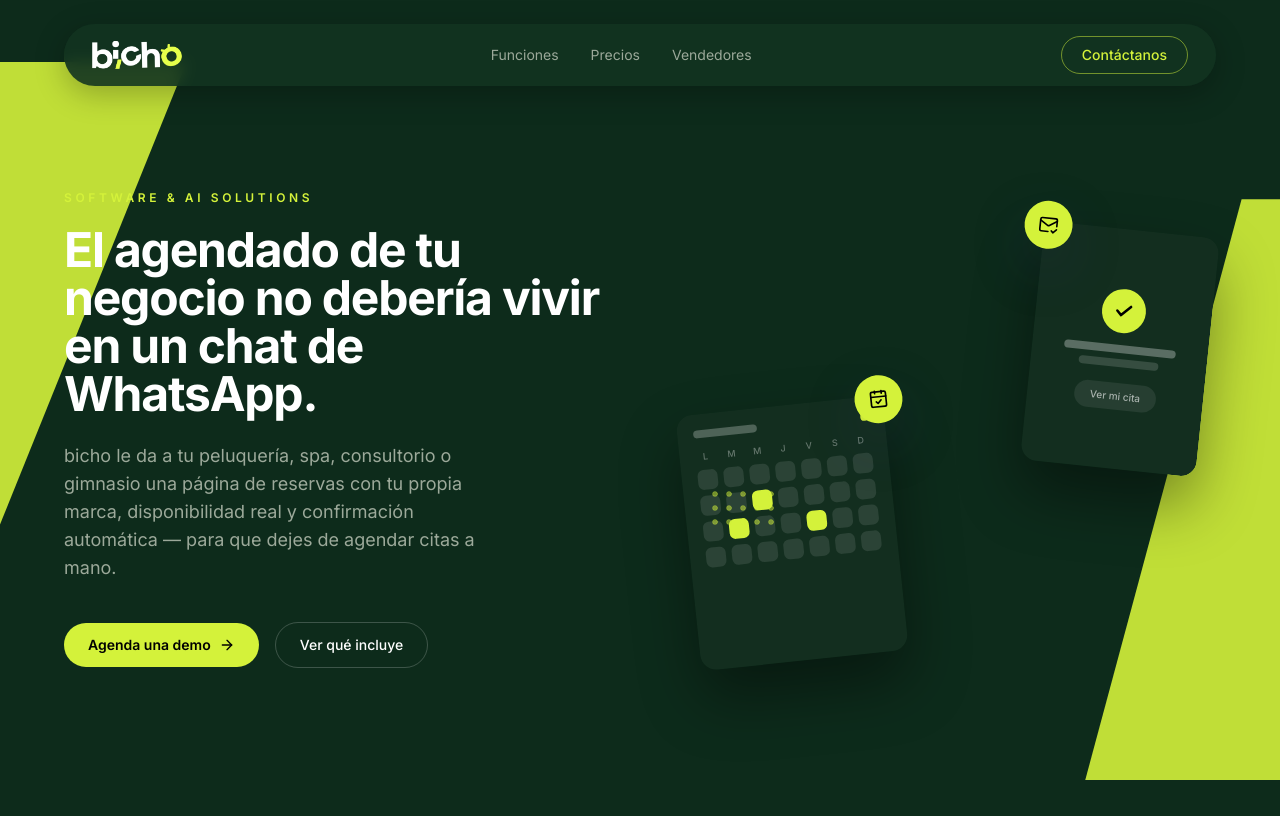
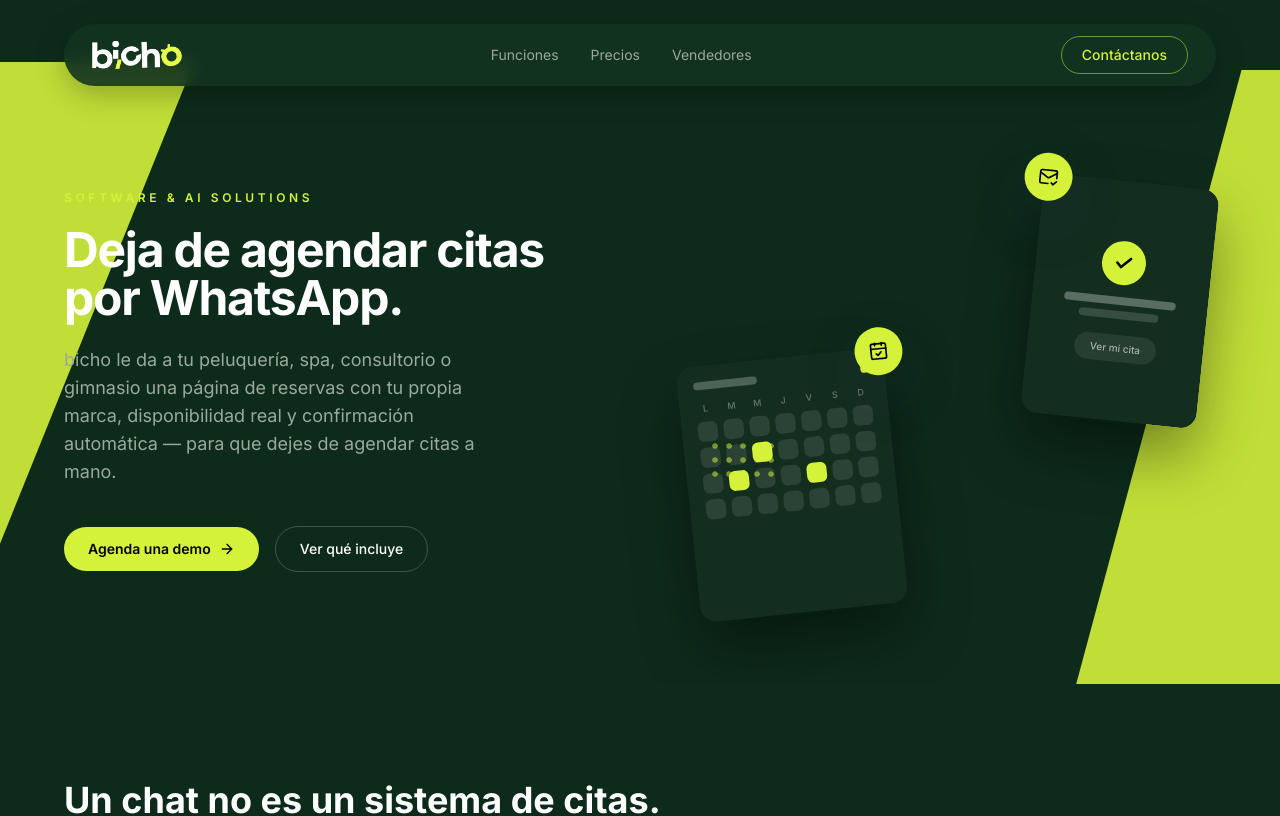
Before and after one commit to Brb6754/BICHO, a Next.js app: page / in a window 1280 px wide. Shown: the top 816 px of the page. Built offline with nearby package versions, Linux system fonts and the light colour scheme.

Commit message:
Swap hero headline for Bruno's picked alternative
Same real pain point (WhatsApp booking chaos), shorter and more direct
than the original sentence.

```diff
--- a/components/marketing/Hero.tsx
+++ b/components/marketing/Hero.tsx
@@ -36,7 +36,7 @@ export function Hero() {
             className="animate-fade-in mt-5 max-w-xl text-4xl font-bold leading-[1.08] tracking-tight text-white sm:text-5xl"
             style={{ animationDelay: '80ms' }}
           >
-            El agendado de tu negocio no debería vivir en un chat de WhatsApp.
+            Deja de agendar citas por WhatsApp.
           </h1>
 
           <p
```
